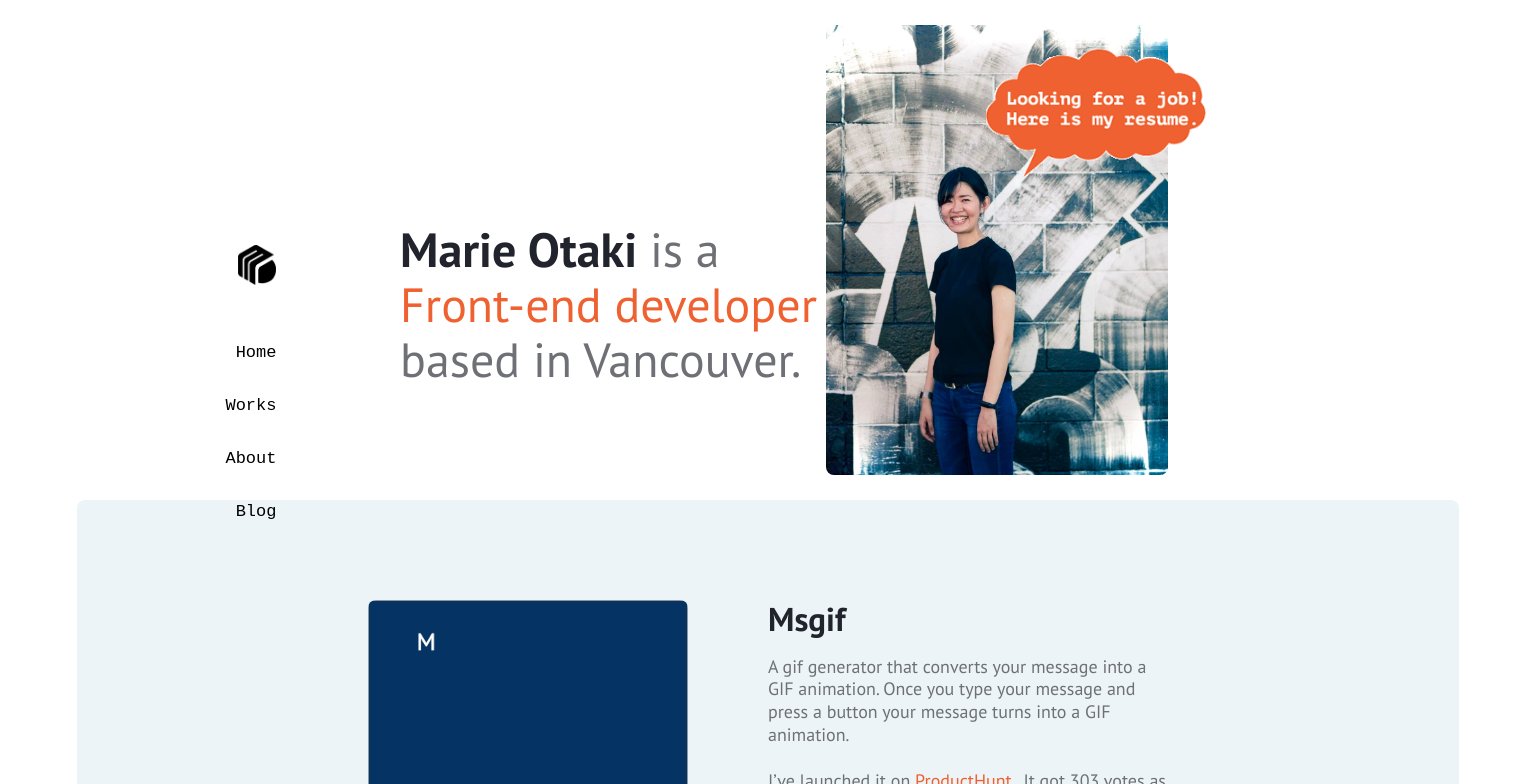
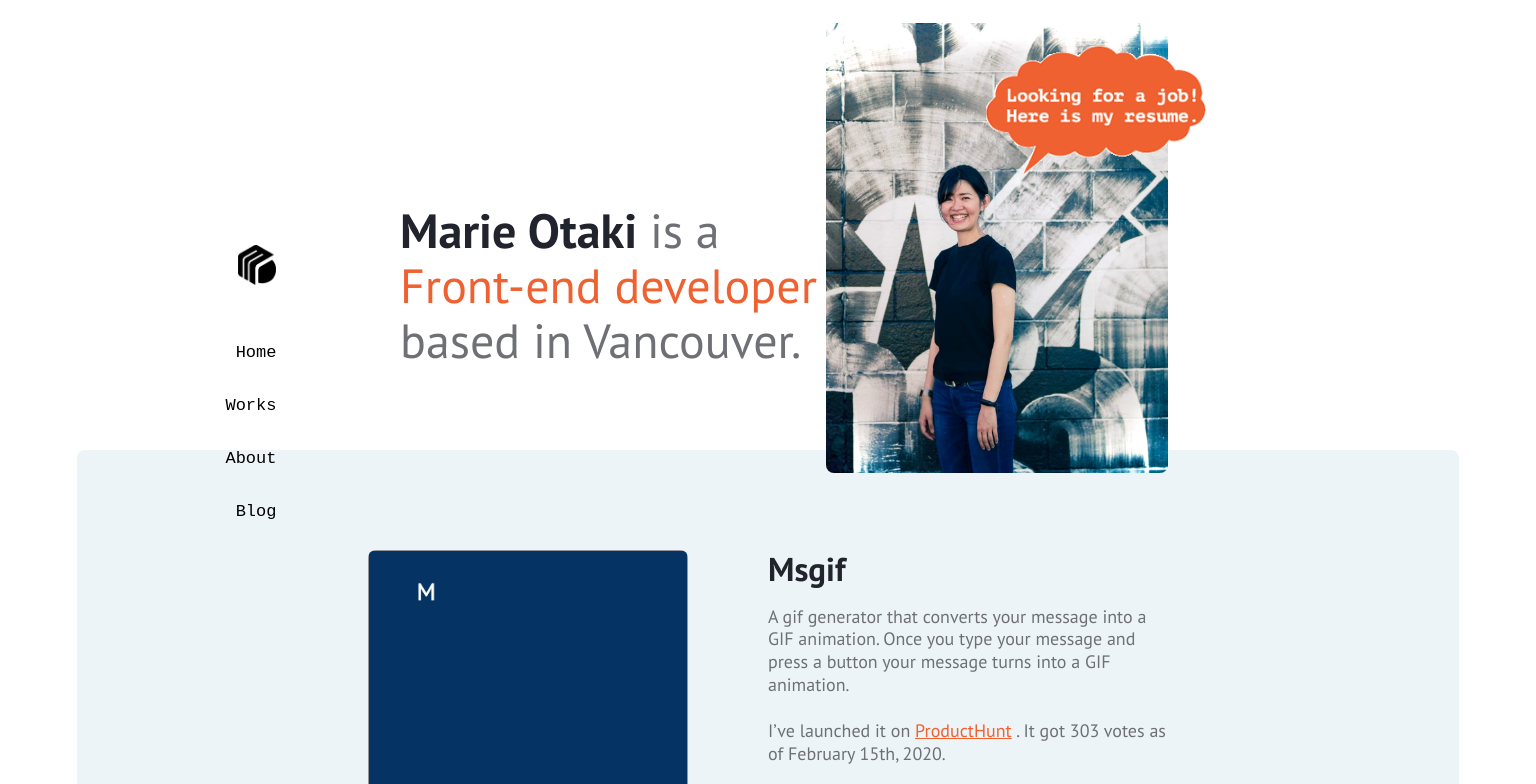
Before and after one commit to marieooq/react_portfolio, a React (Create React App) app: page / in a window 1536 px wide. Shown: the top 784 px of the page. Built offline with nearby package versions, Linux system fonts and the light colour scheme; a web font is replaced by a local one.

Commit message:
arrange the headers in according to height

```diff
--- a/src/components/Header.scss
+++ b/src/components/Header.scss
@@ -274,8 +274,6 @@ header.work-ph-header a#productHunt_msgif {
 @media screen and (min-width: 1440px) {
   header {
     width: 800px;
-    height: 500px;
-    // margin-left: 26%;
     margin: 0 auto;
   }
 
@@ -291,8 +289,6 @@ header.work-ph-header a#productHunt_msgif {
   header.about-header,
   header.work-header {
     width: 800px;
-    // height: 500px;
-    // margin-left: 26%;
     margin: 0 auto;
 
     img#about_photo,
```
